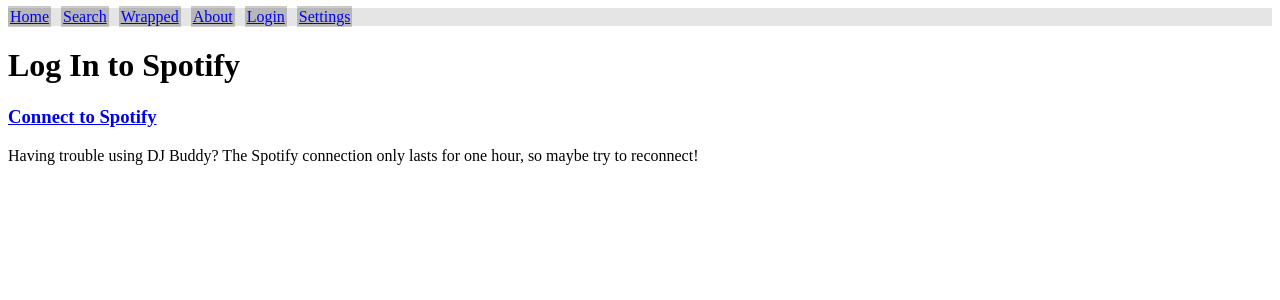
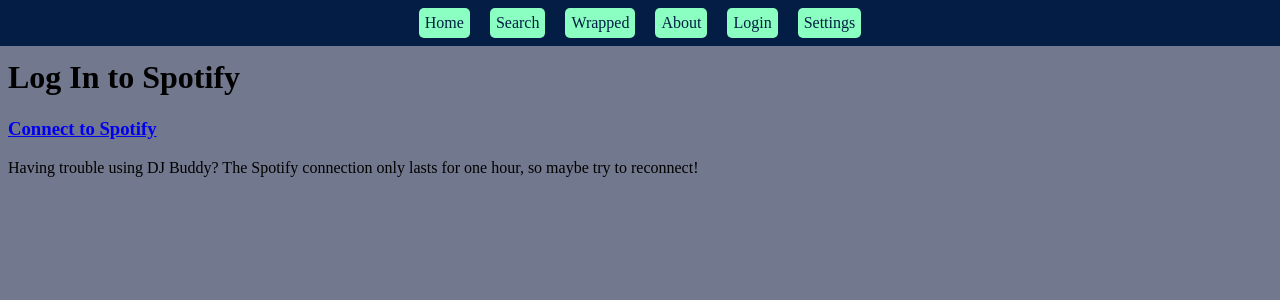
Before and after one commit to kegdotcom/DJ-Buddy, a React (Create React App) app in the folder client/: page /login in a window 1280 px wide. Shown: the top 300 px of the page. Built offline with nearby package versions, Linux system fonts and the light colour scheme; no server answers.

Commit message:
added some styling

```diff
--- a/client/public/index.html
+++ b/client/public/index.html
@@ -26,7 +26,7 @@
     -->
     <title>DJ Buddy</title>
   </head>
-  <body>
+  <body style="background-color: #72788d">
     <noscript>You need to enable JavaScript to run this app.</noscript>
     <div id="root"></div>
   </body>
--- a/client/src/components/artist/artist.module.css
+++ b/client/src/components/artist/artist.module.css
@@ -1,7 +1,8 @@
 .artistItem {
   margin: 5px;
   padding: 5px;
-  border: 1px solid rgba(0, 0, 0, 0.5);
+  border: 1px solid #031d44;
+  color: #031d44;
 }
 
 .artist {
--- a/client/src/components/generator/Generator.tsx
+++ b/client/src/components/generator/Generator.tsx
@@ -292,11 +292,12 @@
 
   return (
     <>
-      <h1>Generate a Playlist</h1>
+      <h3>Describe the Playlist to Generate</h3>
       <form key="request-form" onSubmit={handleRequestSubmit}>
         {/* number of songs */}
         <span>Find me </span>
         <input
+          className={styles.genInput}
           type="number"
           min="1"
           max="50"
@@ -307,11 +308,12 @@
         {/* description of songs */}
         <span> songs that fit the feeling of </span>
         <input
+          className={styles.genInput}
           type="text"
           placeholder="Description of Songs"
           ref={reqDesireRef}
         />
-        <input type="submit" value="Generate" />
+        <input className={styles.genInput} type="submit" value="Generate" />
       </form>
       <br />
       {/* container for the list of songs that are found by the Spotify search */}
@@ -328,19 +330,20 @@
       <span>
         Happy with the songs above?
         <br />
-        Choose a playlist name and description and confirm to add this playlist
-        to your Spotify account!
+        <h3>Name Your Playlist</h3>
       </span>
       {/* confirmation form */}
       <form key="confirmation-form" onSubmit={handleConfirmationSubmit}>
         {/* playlist name */}
         <input
+          className={styles.genInput}
           type="text"
           placeholder="New Playlist Name"
           ref={confirmationNameRef}
         />
         {/* playlist description */}
         <input
+          className={styles.genInput}
           type="text"
           placeholder="New Playlist Description"
           ref={confirmationDescRef}
@@ -348,7 +351,7 @@
         {/* submit button to run the handleConfirmationSubmit function,
         which creates the new playlist in the user's Spotify account
         and adds the songs to the playlist */}
-        <input type="submit" value="Confirm" />
+        <input className={styles.genInput} type="submit" value="Confirm" />
       </form>
     </>
   );
--- a/client/src/components/generator/generator.module.css
+++ b/client/src/components/generator/generator.module.css
@@ -1,7 +1,14 @@
 .songListGroup {
-  height: 500px;
+  height: 400px;
   width: 90%;
   overflow-y: auto;
+}
+
+.genInput {
+  background-color: #031d44;
+  display: inline-block;
+  color: #72788d;
+  border-radius: 5px;
 }
 
 .songList {
--- a/client/src/components/navbar/Navbar.tsx
+++ b/client/src/components/navbar/Navbar.tsx
@@ -6,23 +6,35 @@
   // navigation element containing React Router Links to the different pages of this application
   return (
     <nav className={styles.navbar}>
-      <span className={styles.navbarLink}>
-        <Link to="/">Home</Link>
+      <span className={styles.linkBox}>
+        <Link className={styles.link} to="/">
+          Home
+        </Link>
       </span>
-      <span className={styles.navbarLink}>
-        <Link to="/search">Search</Link>
+      <span className={styles.linkBox}>
+        <Link className={styles.link} to="/search">
+          Search
+        </Link>
       </span>
-      <span className={styles.navbarLink}>
-        <Link to="/wrapped">Wrapped</Link>
+      <span className={styles.linkBox}>
+        <Link className={styles.link} to="/wrapped">
+          Wrapped
+        </Link>
       </span>
-      <span className={styles.navbarLink}>
-        <Link to="/about">About</Link>
+      <span className={styles.linkBox}>
+        <Link className={styles.link} to="/about">
+          About
+        </Link>
       </span>
-      <span className={styles.navbarLink}>
-        <Link to="/login">Login</Link>
+      <span className={styles.linkBox}>
+        <Link className={styles.link} to="/login">
+          Login
+        </Link>
       </span>
-      <span className={styles.navbarLink}>
-        <Link to="/settings">Settings</Link>
+      <span className={styles.linkBox}>
+        <Link className={styles.link} to="/settings">
+          Settings
+        </Link>
       </span>
     </nav>
   );
--- a/client/src/components/navbar/navbar.module.css
+++ b/client/src/components/navbar/navbar.module.css
@@ -1,12 +1,21 @@
 .navbar {
-  margin: 0;
-  padding: 0;
-  background-color: rgba(0, 0, 0, 0.1);
+  margin: -8px;
+  padding: 8px;
+  display: flex;
+  justify-content: center;
+  align-items: center;
+  background-color: #031d44;
 }
 
-.navbarLink {
-  background-color: rgba(0, 0, 0, 0.2);
-  padding: 2px;
+.linkBox {
+  background-color: #8affc1;
+  padding: 6px;
+  margin-left: 10px;
   margin-right: 10px;
+  border-radius: 5px;
+}
+
+.link {
   text-decoration: none;
+  color: #031d44;
 }
--- a/client/src/components/song/song.module.css
+++ b/client/src/components/song/song.module.css
@@ -1,7 +1,8 @@
 .songItem {
   margin: 5px;
   padding: 5px;
-  border: 1px solid rgba(0, 0, 0, 0.5);
+  border: 1px solid #031d44;
+  color: #031d44;
 }
 
 .song {
--- a/client/src/pages/Search.tsx
+++ b/client/src/pages/Search.tsx
@@ -7,7 +7,7 @@
 
   return (
     <>
-      <h1>Search for Songs</h1>
+      <h1>Create A Playlist</h1>
       {!spotifyAccessToken && <Link to="/login">Connect To Spotify!</Link>}
       <Generator />
     </>
--- a/client/src/pages/Wrapped.tsx
+++ b/client/src/pages/Wrapped.tsx
@@ -65,13 +65,24 @@
     setArtistList(topArtists);
   }
 
+  const buttonStyle = {
+    backgroundColor: "#031d44",
+    display: "inline-block",
+    color: "#72788d",
+    borderRadius: "5px",
+  };
+
   return (
     <>
       <h1>Wrapped</h1>
       {!spotifyToken && <Link to="/login">Connect To Spotify!</Link>}
       <h3>Find your top songs or artists from the last 6 months!</h3>
-      <button onClick={getTopSongs}>Show my top songs!</button>
-      <button onClick={getTopArtists}>Show my top artists!</button>
+      <button style={buttonStyle} onClick={getTopSongs}>
+        Show my top songs!
+      </button>
+      <button style={buttonStyle} onClick={getTopArtists}>
+        Show my top artists!
+      </button>
       <div>
         {songSelected ? (
           <ul style={{ listStyleType: "none" }}>
```
